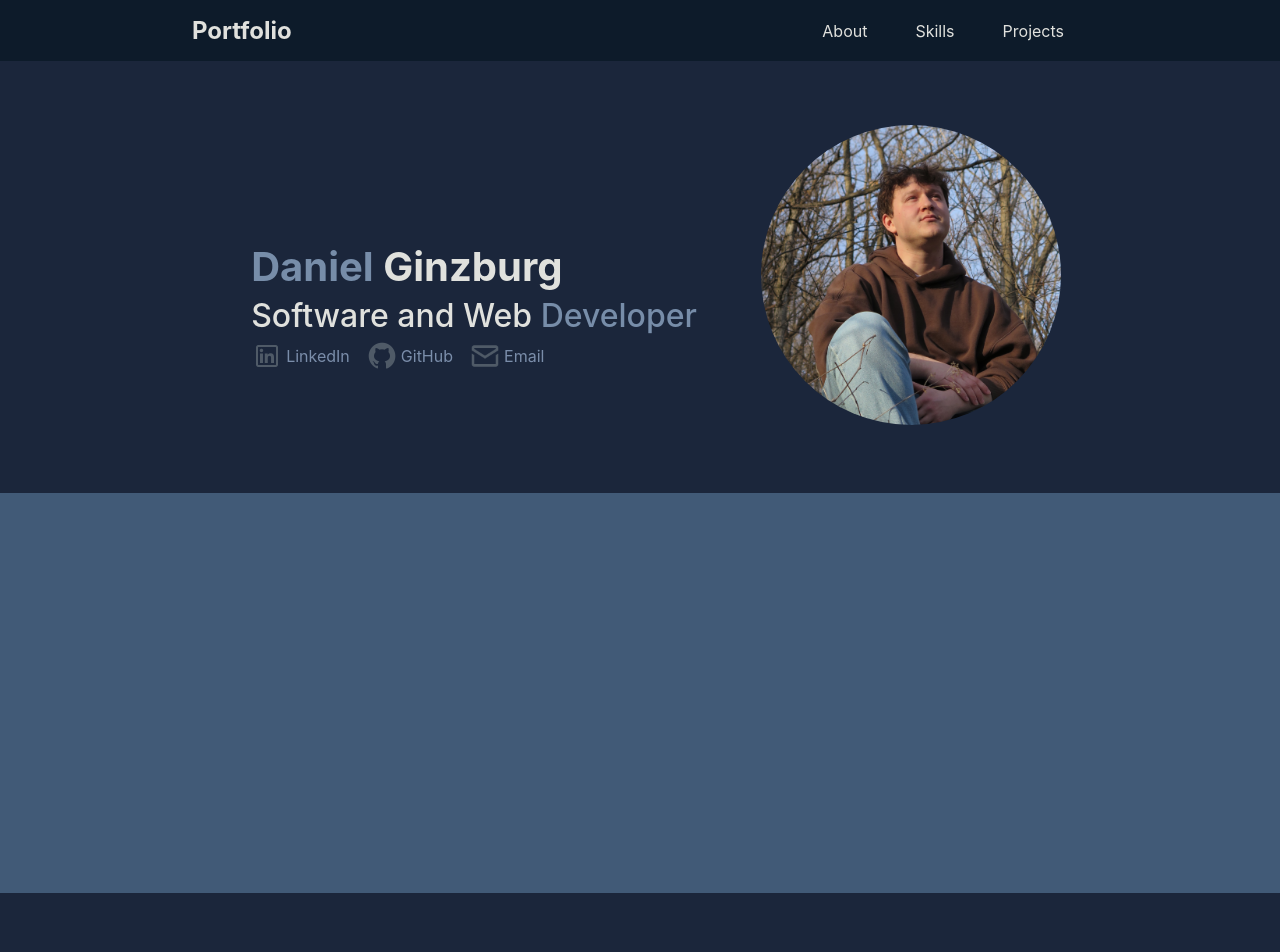
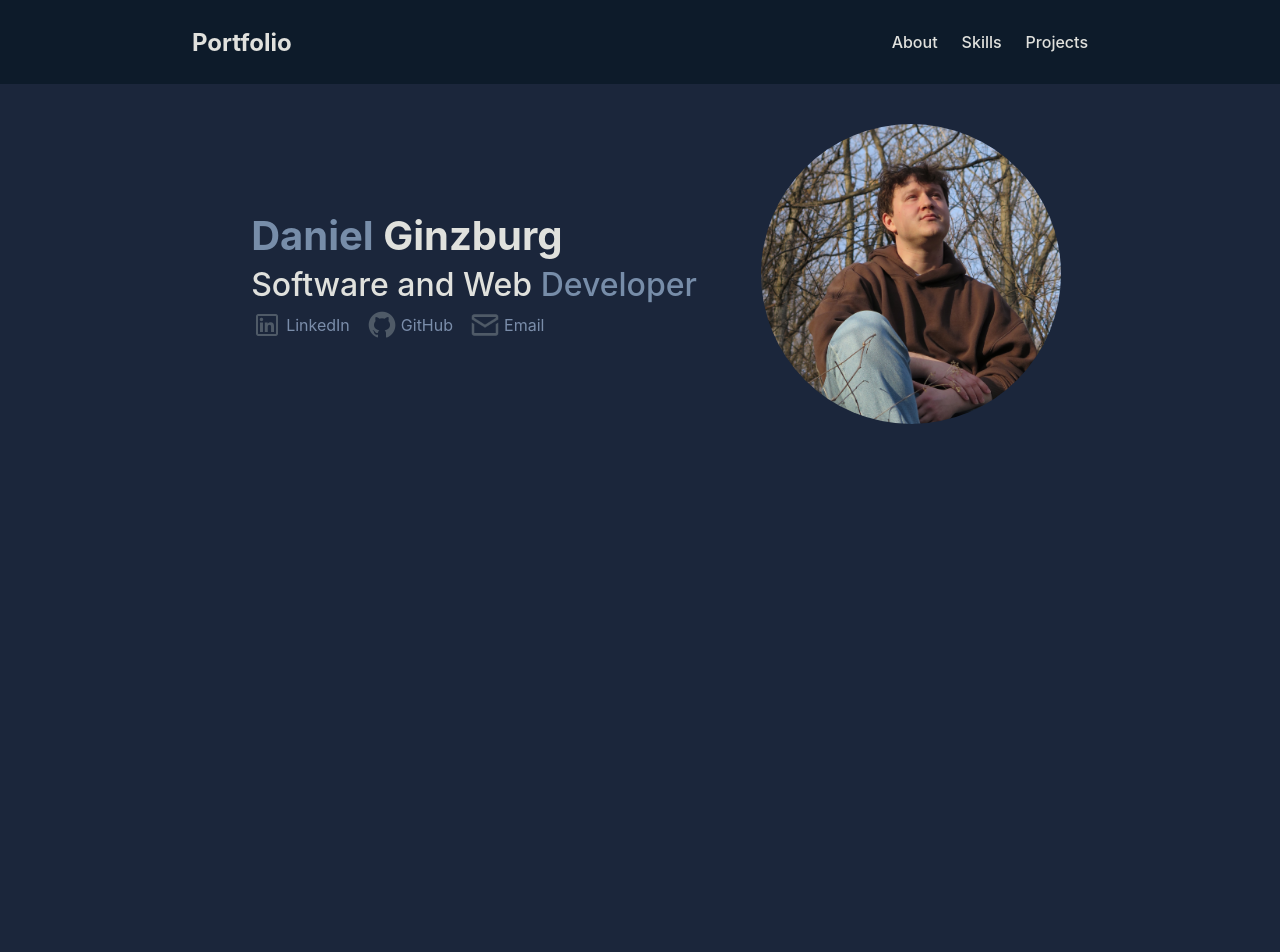
Before and after one commit to danginzburg/PortfolioSite, a React (Create React App) app: page / in a window 1280 px wide. Shown: the top 952 px of the page. After the commit the page ends 860 px from the top, so only its background shows below. Built offline with nearby package versions, Linux system fonts and the light colour scheme.

Commit message:
changes to navigation, small fixes

```diff
--- a/src/App.css
+++ b/src/App.css
@@ -3,14 +3,37 @@ p, a.navbar-link, h1, .navbar-title{
     text-decoration: none;
 }
 
+.app-container {
+    display: flex;
+    flex-direction: column;
+    min-height: 100vh;
+    padding-top: 60px;
+}
+
 .navbar {
-    display: flex;
-    flex-direction: row;
-    background-color: #0D1B2A;
-    justify-content: space-between;
-    align-items: center;
-    padding: 1rem 15vw;
-    position: relative;
+  position: fixed;
+  top: 0;
+  width: 100%;
+  z-index: 1000;
+  background-color: #0D1B2A;
+  transform: translateY(0);
+  transition: transform 0.3s ease-in-out;
+}
+
+.navbar-inner {
+  display: flex;
+  flex-direction: row;
+  justify-content: space-between;
+  align-items: center;
+  padding: 1rem 15vw;
+}
+
+.navbar-visible {
+    transform: translateY(0);
+}
+
+.navbar-hidden {
+    transform: translateY(-100%);
 }
 
 .navbar-title {
@@ -23,12 +46,12 @@ p, a.navbar-link, h1, .navbar-title{
     list-style: none;
     display: flex;
     gap: 1.5rem;
-    margin: 0;
     padding: 0;
+    font-weight: 500;
 }
 
 .navbar-item {
-    margin-right: 1.5rem;
+    margin-right: 0;
 }
 
 .navbar-link {
@@ -63,7 +86,7 @@ body {
 .hero-title {
     font-size: 2.5rem;
     font-weight: bold;
-    margin: 60px 0 0 0;
+    margin: 0;
 }
 
 .hero-subtitle {
@@ -147,7 +170,6 @@ body {
 
   .navbar-list {
     flex-direction: column;
-    background-color: #0D182A;
     position: absolute;
     top: 60px;
     right: 0;
@@ -176,7 +198,7 @@ body {
   .hero {
     flex-direction: column;
     text-align: center;
-    gap: 0;
+    gap: 1rem;
   }
 
   .hero-buttons {
@@ -185,7 +207,7 @@ body {
   }
 
  .hero-container {
-    height: 600px;
+    height: 550px;
   }
 
   .hero-content {
@@ -202,21 +224,3 @@ body {
     flex-wrap: wrap;
   }
 }
-
-.about-container {
-    background-color: #415A77;
-    width: 100%;
-    min-height: 400px;
-}
-
-.skills-container {
-    background-color: #1B263B;
-    width: 100%;
-    min-height: 400px;
-}
-
-.projects-container {
-    background-color: #415A77;
-    width: 100%;
-    min-height: 400px;
-}
--- a/src/App.js
+++ b/src/App.js
@@ -7,7 +7,7 @@ import Projects from './components/Projects';
 
 function App() {
   return (
-    <div>
+    <div className='app-container'>
       <Navbar />
       <Hero />
 
--- a/src/components/Hero.jsx
+++ b/src/components/Hero.jsx
@@ -6,7 +6,8 @@ import email from '../assets/mail.png';
 
 const Hero = () => {
   return (
-    <div className="hero-container" id="about">
+    <section id="hero">
+      <div className="hero-container">
         <div className="hero">
           {/* TEXT SECTION (left on desktop, below on mobile) */}
           <div className="hero-content">
@@ -38,6 +39,7 @@ const Hero = () => {
           </div>
         </div>
       </div>
+    </section>
   );
 };
 
--- a/src/components/Navbar.jsx
+++ b/src/components/Navbar.jsx
@@ -1,11 +1,31 @@
-import React, { useState } from 'react';
+import React, { useState, useEffect } from 'react';
 import '../App.css';
 
 const Navbar = () => {
   const [menuOpen, setMenuOpen] = useState(false);
+  const [showNavbar, setShowNavbar] = useState(true);
+  const [lastScrollY, setLastScrollY] = useState(0);
+
+  useEffect(() => {
+    const handleScroll = () => {
+      const currentScrollY = window.scrollY;
+
+      if (currentScrollY > lastScrollY && currentScrollY > 50) {
+        setShowNavbar(false);
+      } else {
+        setShowNavbar(true);
+      }
+
+      setLastScrollY(currentScrollY);
+    };
+
+    window.addEventListener('scroll', handleScroll);
+    return () => window.removeEventListener('scroll', handleScroll);
+  }, [lastScrollY]);
 
   return (
-    <nav className="navbar">
+    <nav className={`navbar ${showNavbar ? 'navbar-visible' : 'navbar-hidden'}`}>
+        <div className="navbar-inner">
             <a href="#hero" className="navbar-title">Portfolio</a>
             <div className="burger" onClick={() => setMenuOpen(!menuOpen)}>
                 <span className="bar" />
@@ -17,7 +37,9 @@ return (
                 <li className="navbar-item"><a href="#skills" className="navbar-link">Skills</a></li>
                 <li className="navbar-item"><a href="#projects" className="navbar-link">Projects</a></li>
             </ul>
+        </div>
     </nav>
+
   );
 };
 
```
Lines whose indentation alone changed are shown as unchanged.
